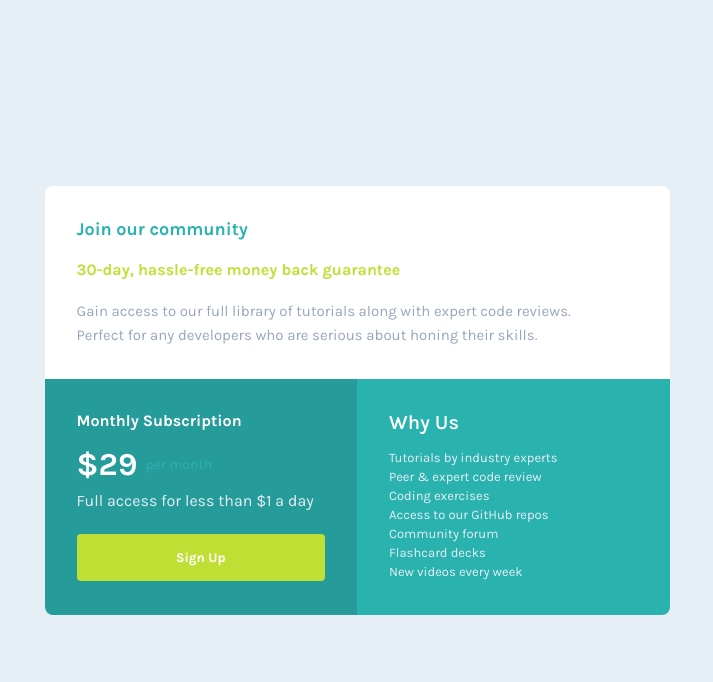
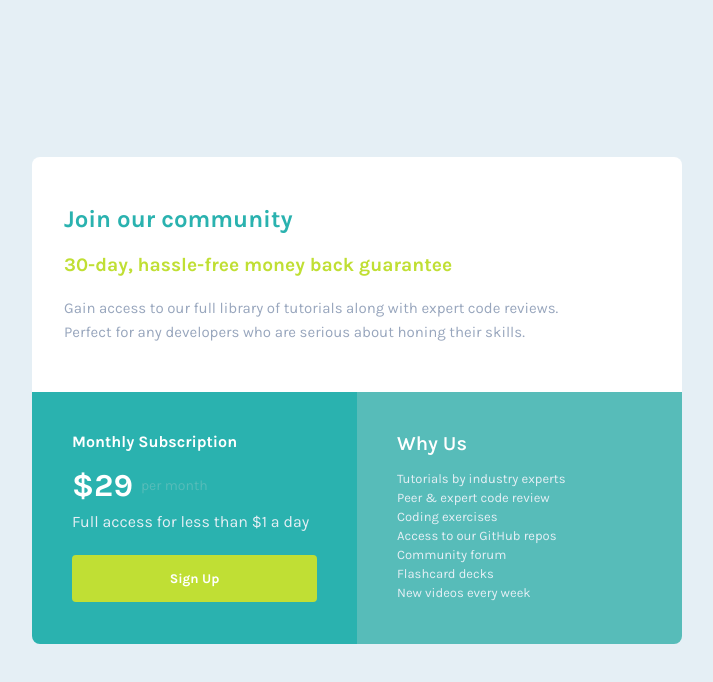
Before and after one commit to arsh-de/single-price-grid-component-master, a plain HTML site: page index.html in a window 1280 px wide. Shown: the whole page, without its empty margins (283-996 px from the left). Drawn offline with Linux system fonts and the light colour scheme.

Commit message:
Second commit

```diff
--- a/style.css
+++ b/style.css
@@ -2,7 +2,7 @@
 
 :root {
     --Cyan: hsl(179, 62%, 43%);
-    --Cyan-2: hsl(179, 61%, 38%);
+    --Cyan-2: hsl(178, 43%, 54%);
     --Bright-Yellow: hsl(71, 73%, 54%);
     --Light-Gray: hsl(204, 43%, 93%);
     --Grayish-Blue: hsl(218, 22%, 67%);
@@ -56,7 +56,7 @@ body {
 
 .pricing-box {
     padding: 1.5rem;
-    background-color: var(--Cyan-2);
+    background-color: var(--Cyan);
 }
 
 .pricing-heading {
@@ -70,7 +70,7 @@ body {
     font-size: 14px;
     align-items: center;
     margin-bottom: .5rem;
-    color: var(--Cyan);
+    color: var(--Cyan-2);
 }
 
 .price-dollar {
@@ -99,7 +99,7 @@ body {
 
 .benefits-box {
     padding: 1.5rem;
-    background-color: var(--Cyan);
+    background-color: var(--Cyan-2);
     border-bottom-left-radius: .5rem;
     border-bottom-right-radius: .5rem;
 }
@@ -125,7 +125,7 @@ body {
     .container {
         display: flex;
         flex-direction: column;
-        max-width: 625px;
+        max-width: 650px;
     }
 
     .content {
@@ -134,18 +134,26 @@ body {
     }
 
     .header {
-        padding: 2rem;
+        padding: 3rem 2rem;
+    }
+
+    .heading-1 {
+        font-size: x-large;
+    }
+
+    .heading-2 {
+        font-size: larger;
     }
 
     .pricing-box {
         width: 50%;
-        padding: 2rem;
+        padding: 2.5rem;
         border-bottom-left-radius: .5rem;
     }
 
     .benefits-box {
         width: 50%;
-        padding: 2rem;
+        padding: 2.5rem;
         border-bottom-left-radius: 0;
     }
 }
```
